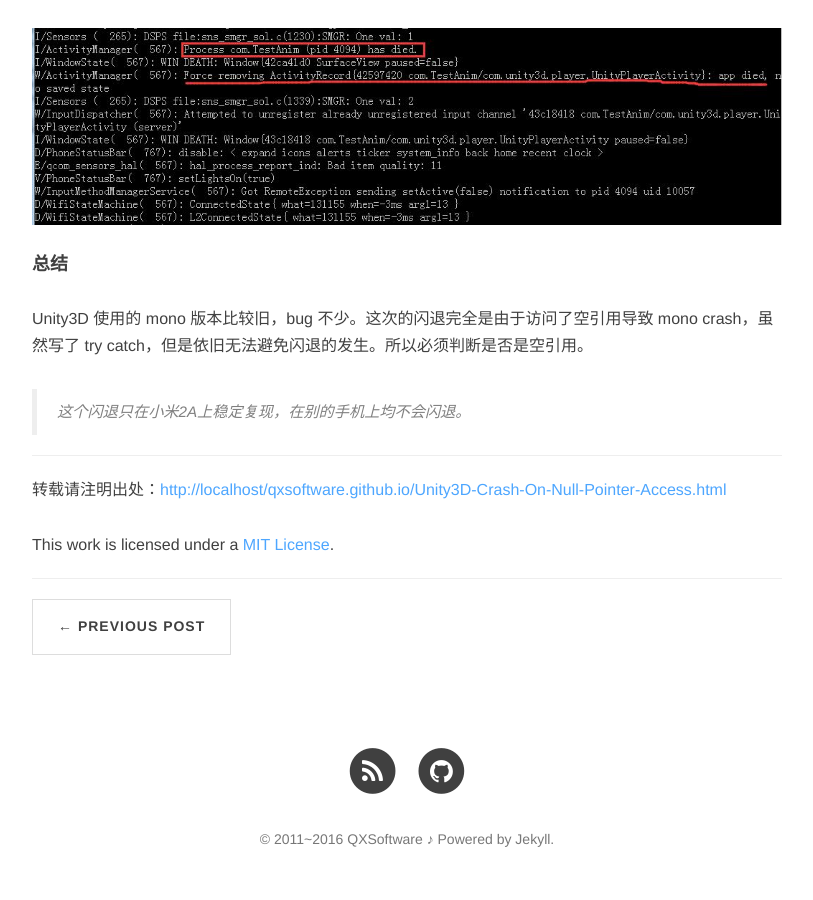
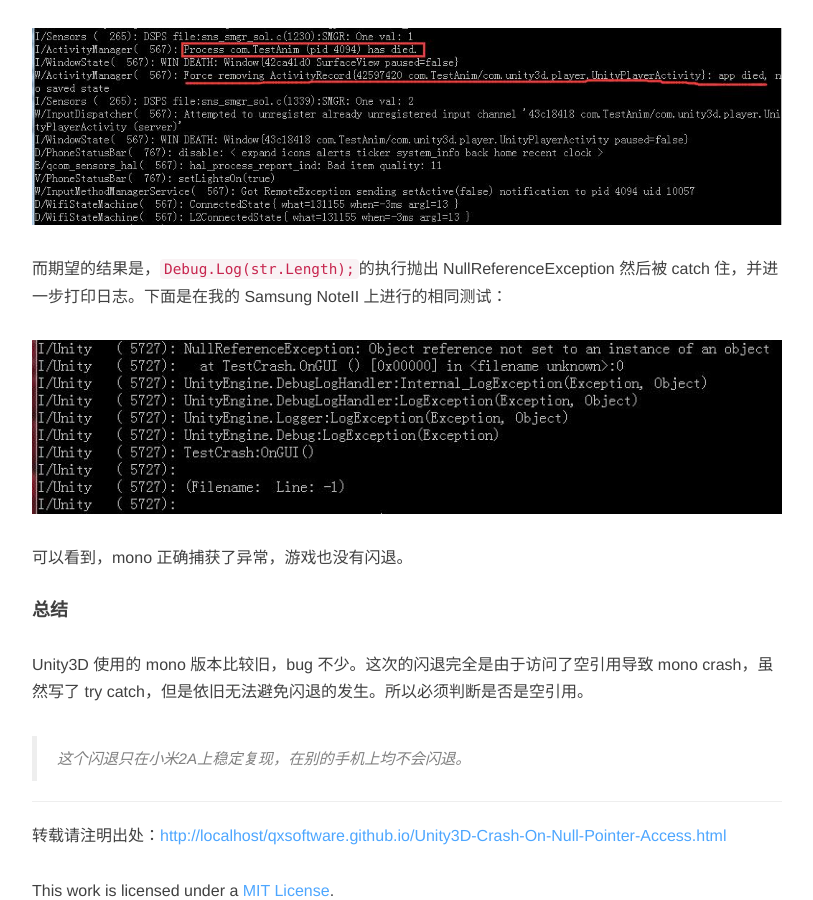
Before and after one commit to QXSoftware/qxsoftware.github.io, a Jekyll site: the page built from _posts/2016-12-13-Unity3D Crash On Null Pointer Access.md, in a window 1280 px wide and 900 px high, scrolled down 1952 px. Shown: the whole window, without its empty margins (233-1046 px from the left). Built offline with Jekyll 4.4.1, drawn with Linux system fonts in a browser that asks for light colours; nearby versions of some CDN libraries; comment, search, counter and statistics services are not loaded.

Commit message:
add more info

```diff
--- a/_posts/2016-12-13-Unity3D Crash On Null Pointer Access.md
+++ b/_posts/2016-12-13-Unity3D Crash On Null Pointer Access.md
@@ -51,6 +51,11 @@ public class TestCrash : MonoBehaviour
 
 ![logcat](/post_img/unity-crash/logcat.jpg)
 
+而期望的结果是，`Debug.Log(str.Length);`的执行抛出 NullReferenceException 然后被 catch 住，并进一步打印日志。下面是在我的 Samsung NoteII 上进行的相同测试：
+
+![logcat2](/post_img/unity-crash/logcat2.jpg)
+
+可以看到，mono 正确捕获了异常，游戏也没有闪退。
 
 #### 总结
 
```
Also changed, not shown: post_img/unity-crash/logcat2.jpg (added).
